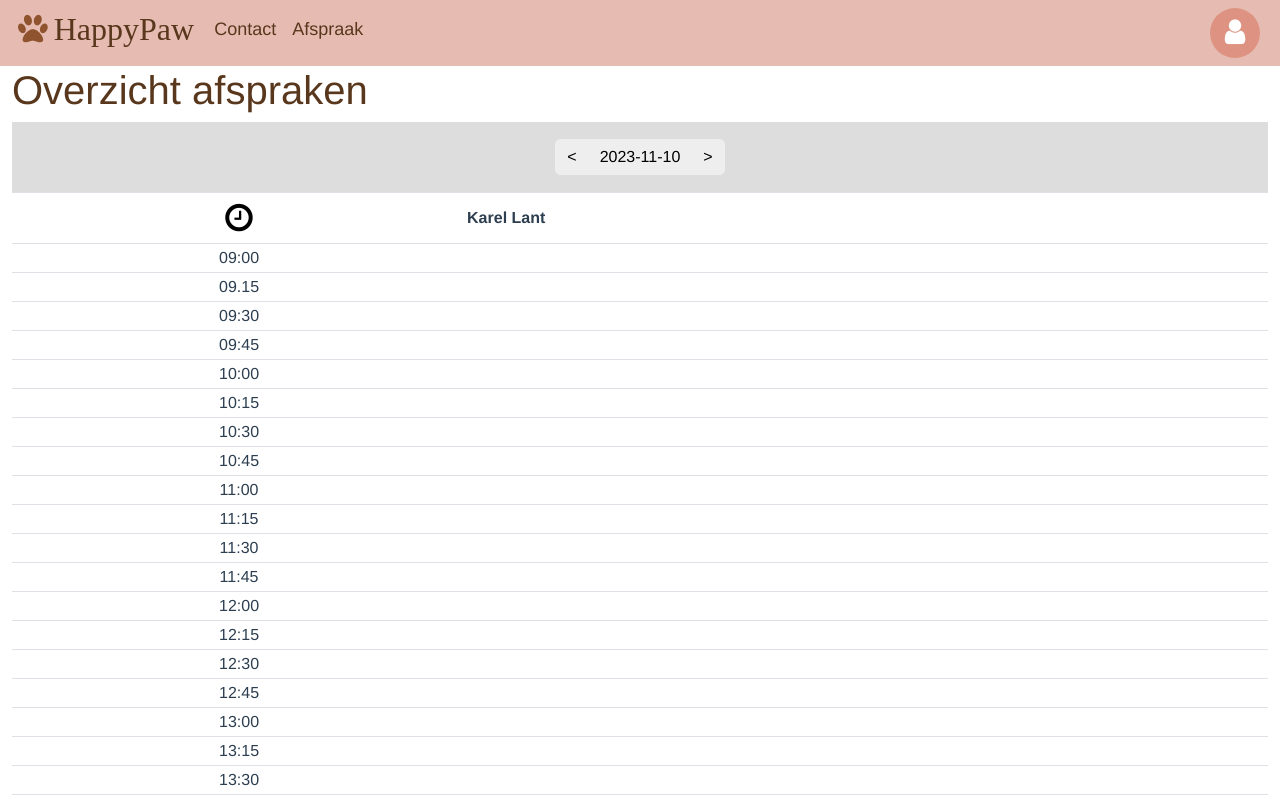
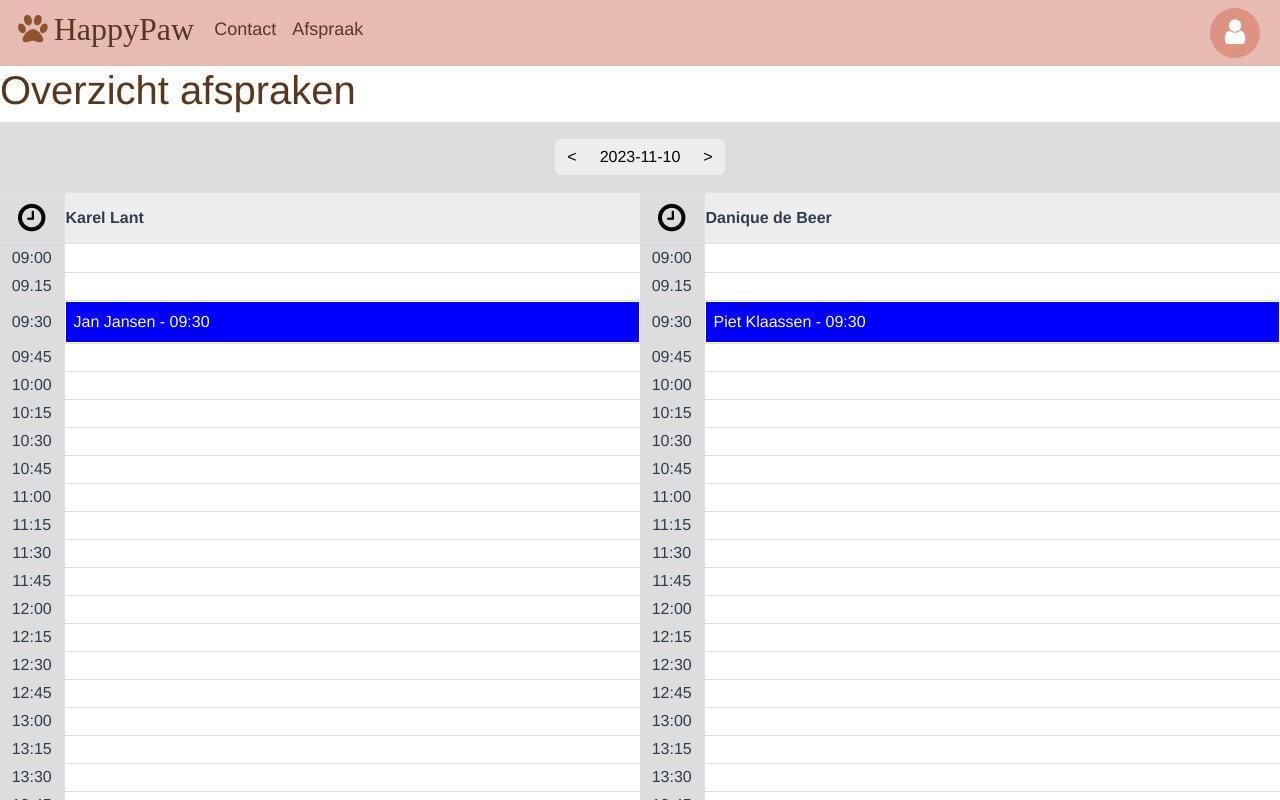
Before and after one commit to Educom-Trainees/educom-dierenartsen, a Vue app: page /overview in a window 1280 px wide. Shown: the top 800 px of the page. Built offline with nearby package versions, Linux system fonts and the light colour scheme; data requests are answered from the project's data file.

Commit message:
Added appointment overview functionality

```diff
--- a/src/components/Calendar.vue
+++ b/src/components/Calendar.vue
@@ -1,8 +1,8 @@
 <template>
     <table id="overview-calendar" class="table table-bordered table-responsive">
         <tr>
-            <th id="clock-o"><i class="fa fa-clock-o" aria-hidden="true"></i></th>
-            <th>{{ doctor }}</th>
+            <th id="th-clock"><i class="fa fa-clock-o" aria-hidden="true"></i></th>
+            <th id="th-doc">{{ doctor }}</th>
         </tr>
         <tr v-for="item in calculatedTimeslots">
             <td class="event-time">{{ item.timeslot }}</td>
@@ -11,7 +11,7 @@
                     <span>{{ item.appointment.customer }} - {{ item.appointment.time }}</span>
                 </div>
             </td>
-            <td v-else class="no-event" rowspan="1"></td>
+            <td v-else-if="item.show" class="no-event" rowspan="1"></td>
         </tr>
     </table>
 </template>
@@ -19,24 +19,74 @@
 <script>
     export default {
         name: 'Calendar',
-        props: ['doctor', 'timeslots', 'appointments'],
+        props: ['doctor', 'doctorId', 'timeslots', 'appointments'],
         computed: {
             calculatedTimeslots() {
-                return this.timeslots.map(t => {
-                    const a = this.appointments.filter(a => a.time == t && a.doctor == this.doctor)
+                const array = this.timeslots.map(t => {
+                    const a = this.appointments.filter(a => a.time == t && a.doctor == this.doctorId)
                     return {
                         "timeslot": t,
-                        "appointment": a? a[0] : undefined
+                        "doctor": this.doctorId,
+                        "appointment": a? a[0] : undefined,
+                        "show": true
                     }
                 })
+                for (var i = 0; i < array.length; i++) {
+                    if (array[i].appointment) {
+                        if (array[i].appointment.duration > 15) {
+                            const r = array[i].appointment.duration / 15
+                            for (var n = 1; n < r; n++) {
+                                array[i+n].show = false
+                            }
+                        }
+                    }
+                }
+                console.log(1, array)
+                return array
+                // return array.map(t => {
+                //     if (t.appointment && t.appointment.duration > 15) {
+                //         const rowspan = t.appointment.duration / 15
+                //         for (var i = 1; i < rowspan; i++) {
+                //             const x = new Date([t.appointment.date, t.appointment.time]
+                //                 .join(' '))
+                //                 .setMinutes(x.getMinutes() + i * 15)
+                //             const a = [String(x.getHours).padStart(2, '0'), String(x.getMinutes).padStart(2, '0')]
+                //                 .join(':')
+
+                //         }
+                //     }
+                // })
             }
         }
     }
 </script>
 
 <style>
+    .table #th-doc {
+        background-color: var(--lightGrey);
+    }
+    .table #th-clock i {
+        background-color: var(--darkGrey);
+    }
+    .table #th-clock {
+        text-align: center;
+        font-size: 2rem;
+        border-right: 1px solid var(--bs-border-color);
+        background-color: var(--darkGrey);
+    }
+    .table .event-time {
+        border: none;
+        border-right: 1px solid var(--bs-border-color);
+        width: 10%;
+        background-color: var(--darkGrey);
+        text-align: center;
+        padding: 2px;
+    }
     .appointment {
-        background-color: blue;
-        color: white;
+        background-color: blue !important;
+        color: white !important;
+    }
+    .col-lg-6 {
+        padding: 0;
     }
 </style>
--- a/src/views/Overview.vue
+++ b/src/views/Overview.vue
@@ -11,22 +11,14 @@
                     <button @click="nextDate()" type="button" class="btn btn-secondary active">&gt;</button>
                 </div>
             </div>
-
-            <!-- <table id="overview-calendar" class="table table-bordered table-responsive">
-                <tr>
-                    <th id="clock-o"><i class="fa fa-clock-o" aria-hidden="true"></i></th>
-                    <th width="47%">{{ doctors[0] }}</th>
-                    <th width="47%">{{ doctors[1] }}</th>
-                </tr>
-                <tr v-for="timeslot in timeslots.filter(timeslot => timeslot.doctor == 1)">
-                    <td class="event-time">{{ timeslot.time }}</td>
-                    <td class="no-event" rowspan="1"></td>
-                    <td class="no-event" rowspan="1"></td>
-                </tr>
-            </table> -->
-
-            <Calendar doctor="Karel Lant" :timeslots="timeslots" :appointments="activeAppointments" />
-            <Calendar doctor="Danique de Beer" :timeslots="timeslots" :appointments="activeAppointments" />
+        </div>
+    </div>
+    <div class="row flex-column flex-lg-row">
+        <div class="col-12 col-lg-6">
+            <Calendar doctor='Karel Lant' doctorId="1" :timeslots="timeslots" :appointments="appointments" />
+        </div>
+        <div class="col-12 col-lg-6">
+            <Calendar doctor='Danique de Beer' doctorId="2" :timeslots="timeslots" :appointments="appointments" />
         </div>
     </div>
   </div>
@@ -36,16 +28,15 @@
     import axios from 'axios'
     import Calendar from '../components/Calendar.vue'
 
+    const testDate = '2023-11-10'
+    const today = new Date(testDate)
+    const baseUrlActiveAppointments = 'http://localhost:3000/appointments?status=0&date='
     const timeslots = [
         "09:00","09.15","09:30","09:45","10:00","10:15","10:30","10:45","11:00",
         "11:15","11:30","11:45","12:00","12:15","12:30","12:45","13:00","13:15",
         "13:30","13:45","14:00","14:15","14:30","14:45","15:00","15:15","15:30",
-        "15:45","16:00","16:15","16:30","16:45","17:00","17:15"]
-
-    const testDate = '2023-11-10'
-    const today = new Date(testDate)
-    const baseUrlTimeslots = 'http://localhost:3000/time-slots?date='
-    const baseUrlActiveAppointments = 'http://localhost:3000/appointments?status=0&date='
+        "15:45","16:00","16:15","16:30","16:45","17:00","17:15"
+    ]
 
     export default {
         name: 'Overview',
@@ -53,15 +44,14 @@
             Calendar
         },
         mounted() {
-            // this.getTimeslots(testDate)
-            this.getActiveAppointments(testDate)
+            this.getAppointments(this.toDateString(this.date))
         },
         data() {
             return {
-                timeslots: timeslots,
-                activeAppointments: [],
                 today: today,
                 date: new Date(testDate),
+                timeslots: timeslots,
+                appointments: [],
             }
         },
         methods: {
@@ -81,81 +71,33 @@
                 this.date.setDate(this.date.getDate() - 1)
                 console.log('previous day: ', this.date)
             },
-            // async getTimeslots(dateString) {
-            //     const url = baseUrlTimeslots + dateString
-            //     await axios.get(url)
-            //         .then(response => {
-            //             this.timeslots = response.data;
-            //         })
-            //         .catch(error => {
-            //                 console.error('Error getting timeslots:', error);
-            //     });
-            // },
-            async getActiveAppointments(dateString) {
+            getAppointments(dateString) {
                 const url = baseUrlActiveAppointments + dateString
-                await axios.get(url)
-                    .then(response => {
-                        this.activeAppointments = response.data;
-                    })
-                    .catch(error => {
-                            console.error('Error getting active appointments:', error);
-                });
+                axios.get(url)
+                    .then(response => this.appointments = response.data)
+                    .catch(error => console.log('Error getting appointments:', error))
             },
-            // mountAppointments() {
-            //     const appointmentsObject = {
-            //         1: this.activeAppointments.filter(a => a.doctor == 1),
-            //         2: this.activeAppointments.filter(a => a.doctor == 2)
-            //     }
-            //     const timeslotArray = [
-            //         this.timeslots.filter(t => t.doctor == 1),
-            //         this.timeslots.filter(t => t.doctor == 2)
-            //     ]
-            //     for (let doctorsKey in appointmentsObject) {
-            //         for (let appointment of appointmentsObject[doctorsKey]) {
-            //             for (var timeslotIndex = 0; timeslotIndex < timeslotArray.length; timeslotIndex++) {
-            //                 if (appointment.time == timeslotArray[timeslotIndex].time) {
-            //                     this.addToOverview(timeslotIndex, appointment)
-            //                 }
-            //             }
-            //         }
-            //     }
-            // },
-            // calculateRowspan(duration) {
-            //     switch (duration) {
-            //         case "15":
-            //             return "1"
-            //         case "30":
-            //             return "2"
-            //         case "45":
-            //             return "3"
-            //         case "60":
-            //             return "4"
-            //     }
-            // },
-            // addToOverview(timeslotIndex, appointment) {
-            //     const customer = appointment.customer
-            //     const startTime = appointment.time
-            //     const table = document.getElementById('overview-calendar').getElementsByTagName('tbody')[0]
-            //     const timeslotRow = table.rows[timeslotIndex]
-            //     const cell = timeslotRow.childNodes[appointment.doctor]
-
-            //     cell.classList.remove("no-event")
-            //     cell.classList.add("has-event")
-            //     const rowspan = this.calculateRowspan(appointment.duration)
-            //     cell.setAttribute("rowspan", rowspan)
-            //     cell.innerHTML =
-            //         '<div class="appointment">' +
-            //             '<span>' + customer - startTime + '</span>' +
-            //         '</div>'
-            //     console.log('added to calendar')
-            // },
         },
+        // computed: {
+        //     calculatedTimeslots(doctor) {
+        //         return this.timeslots.map(t => {
+        //             const a = this.appointments.filter(a => a.time == t && a.doctor == doctor)
+        //             return {
+        //                 "timeslot": t,
+        //                 "appointment": a? a[0] : undefined
+        //             }
+        //         })
+        //     }
+        // }
     }
 </script>
 
 <style>
     .container-fluid * {
         text-align: left;
+    }
+    .col-12 {
+        padding: 0;
     }
     #datepicker-area {
         min-height: 70px;
@@ -166,12 +108,4 @@
         color: black;
         border: none;
     }
-    #clock-o {
-        text-align: center;
-        font-size: 2rem;
-    }
-    .table .event-time {
-        text-align: center;
-        padding: 2px;
-    }
 </style>
```
